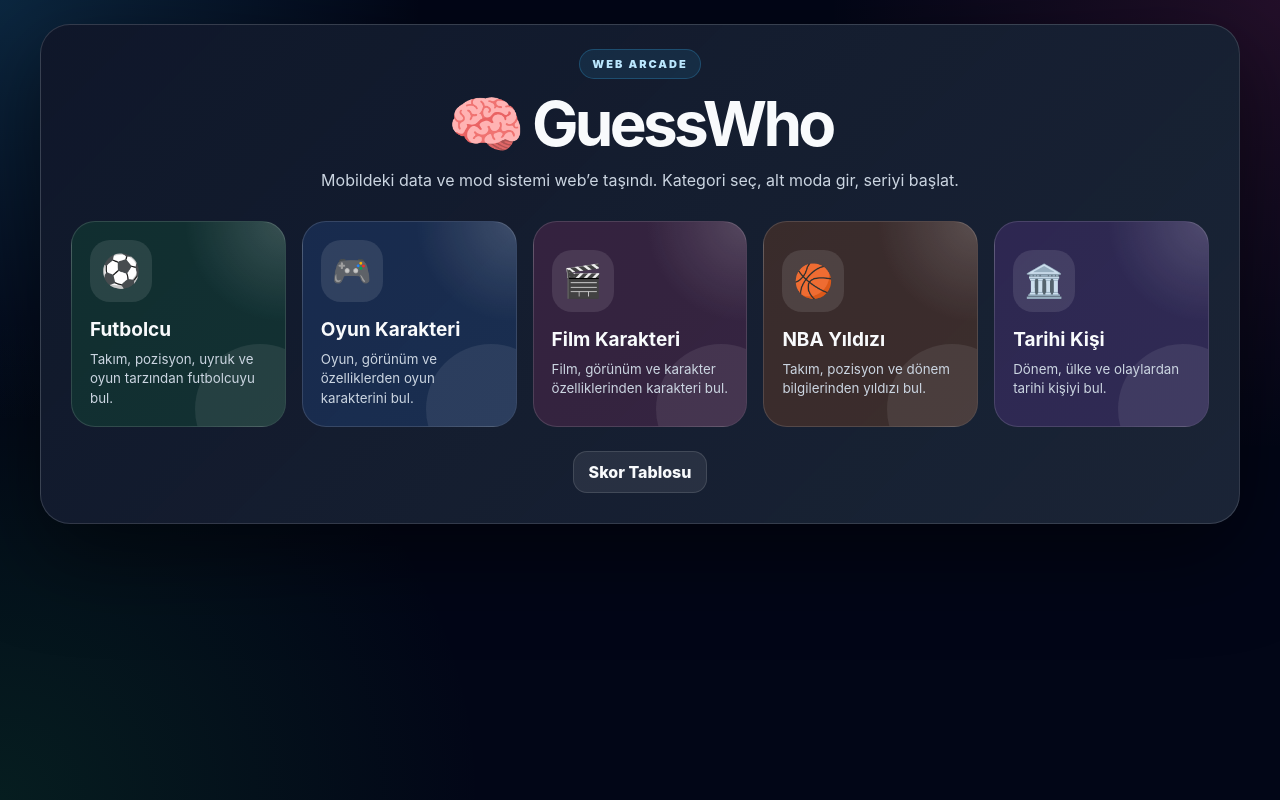
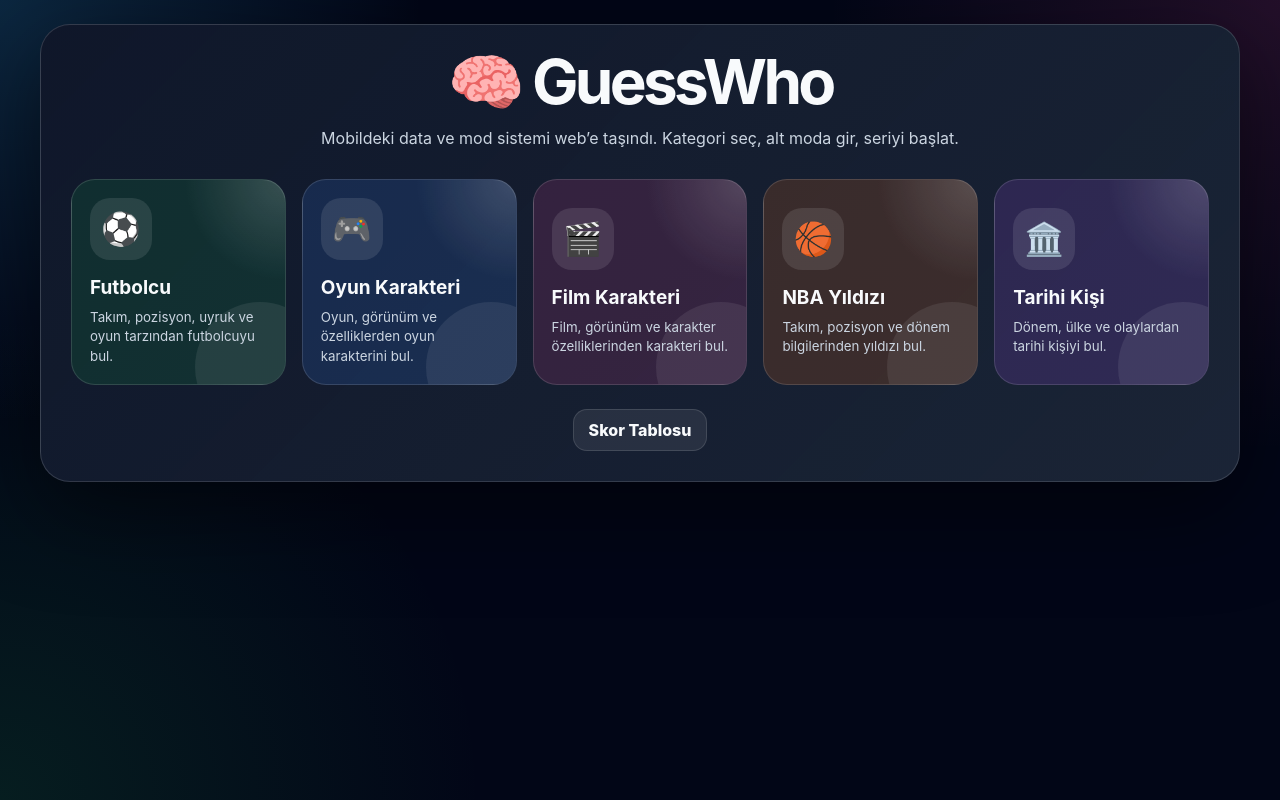
Before and after one commit to Mertutanc/guesswhoreact, a React (Vite) app: page / in a window 1280 px wide. Built offline with nearby package versions, Linux system fonts and the light colour scheme.

Commit message:
Update App.tsx

```diff
--- a/src/App.tsx
+++ b/src/App.tsx
@@ -968,7 +968,6 @@ function App() {
     return (
       <main className="page home-page">
         <section className="game-card home-card">
-          <div className="screen-kicker">WEB ARCADE</div>
           <h1 className="title">🧠 GuessWho</h1>
           <p className="subtitle">Mobildeki data ve mod sistemi web’e taşındı. Kategori seç, alt moda gir, seriyi başlat.</p>
 
```
